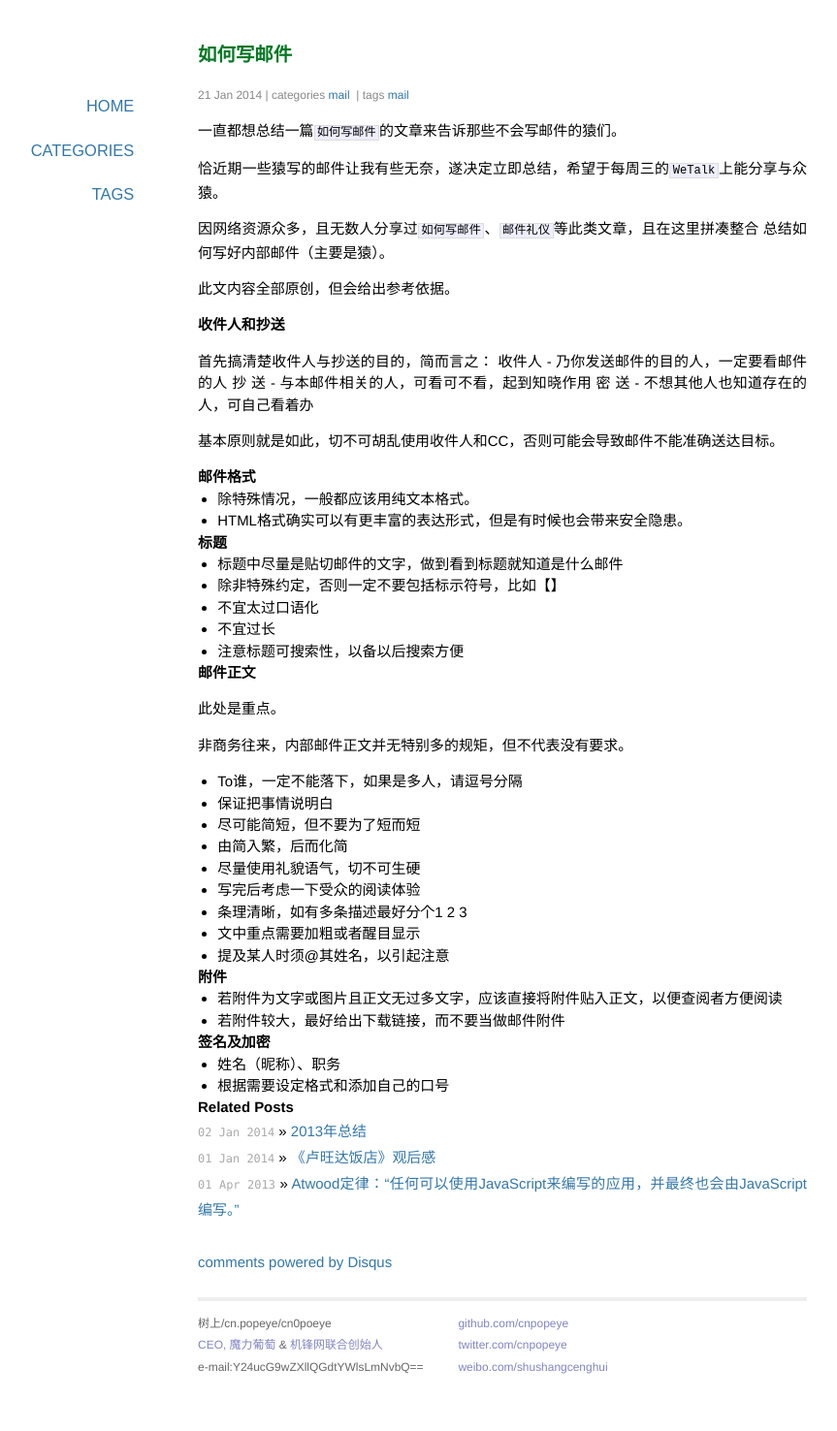
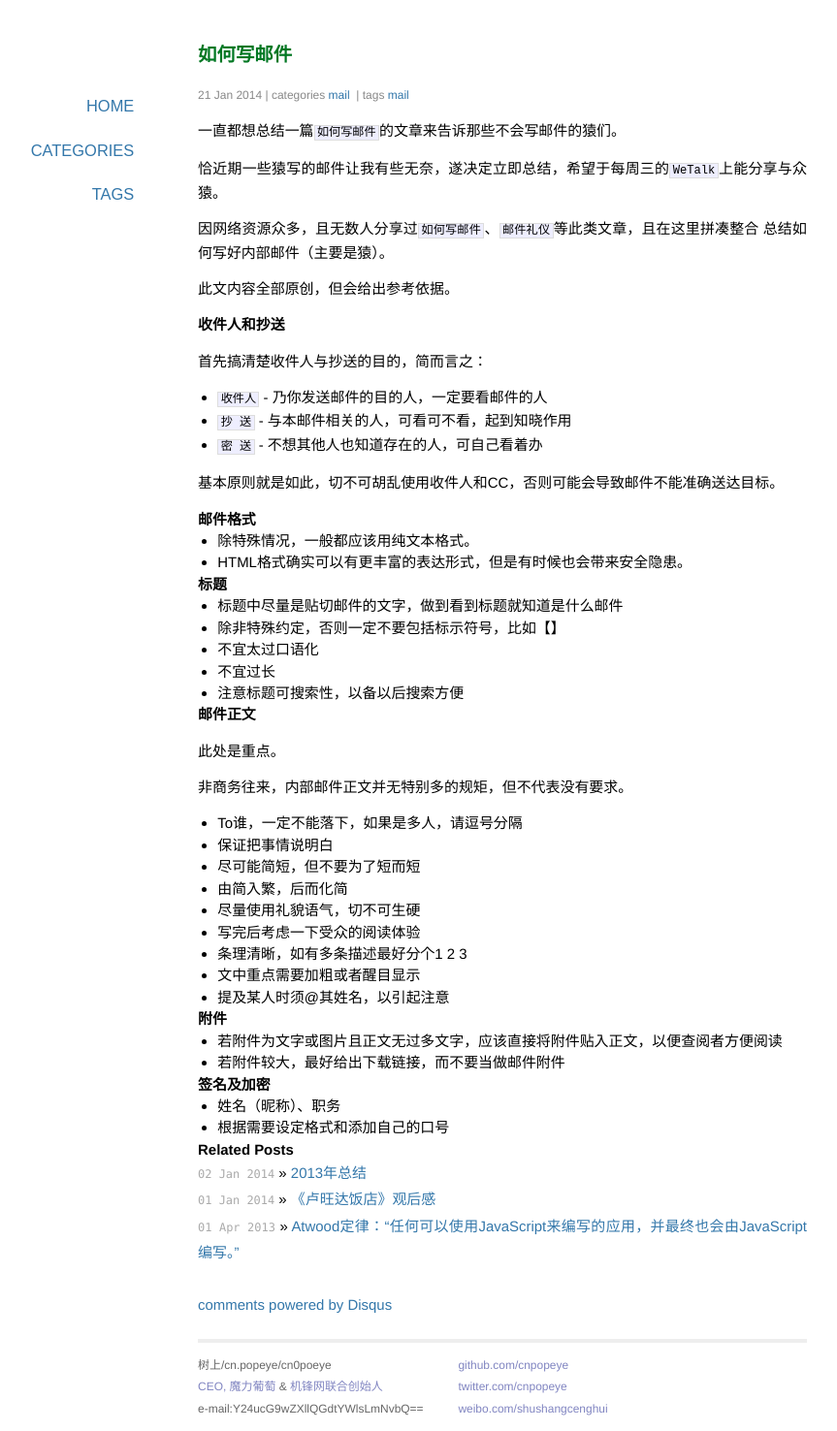
Before and after one commit to cnpopeye/cnpopeye.github.io, a Jekyll site: the page built from _posts/2014-01-21-how-to-write-inner-mail.md, in a window 1280 px wide. Shown: the whole page at 97% size, without its empty margins (122-985 px from the left). Built offline with Jekyll 4.4.1, drawn with Linux system fonts in a browser that asks for light colours; Markdown is read by kramdown in place of the engine named in the settings; comment, search, counter and statistics services are not loaded; before the commit the page ends 1433 px from its top, so only the background shows below that.

Commit message:
format it

```diff
--- a/_posts/2014-01-21-how-to-write-inner-mail.md
+++ b/_posts/2014-01-21-how-to-write-inner-mail.md
@@ -16,10 +16,12 @@ tags: mail
 此文内容全部原创，但会给出参考依据。
 
 ##收件人和抄送
+
 首先搞清楚收件人与抄送的目的，简而言之：
-收件人 - 乃你发送邮件的目的人，一定要看邮件的人
-抄  送 - 与本邮件相关的人，可看可不看，起到知晓作用
-密  送 - 不想其他人也知道存在的人，可自己看着办
+
+- `收件人` - 乃你发送邮件的目的人，一定要看邮件的人
+- `抄  送` - 与本邮件相关的人，可看可不看，起到知晓作用
+- `密  送` - 不想其他人也知道存在的人，可自己看着办
 
 基本原则就是如此，切不可胡乱使用收件人和CC，否则可能会导致邮件不能准确送达目标。
 
```
